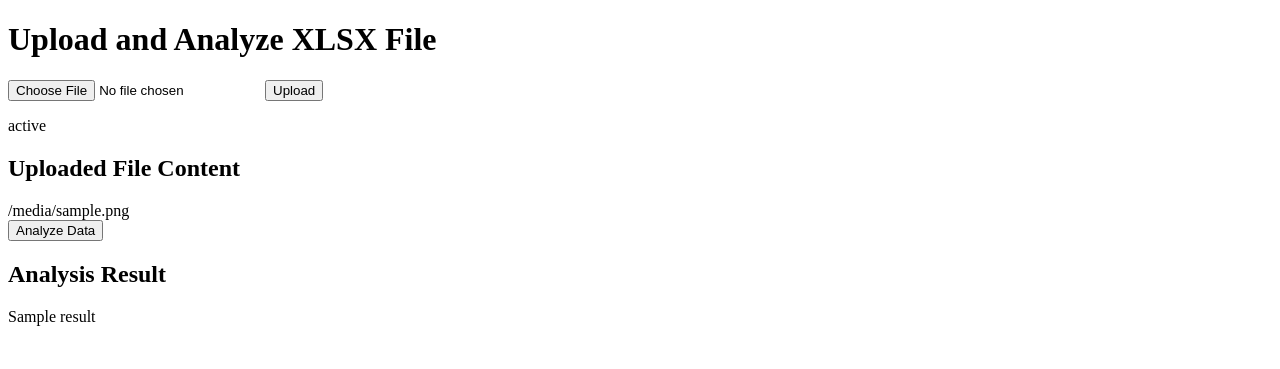
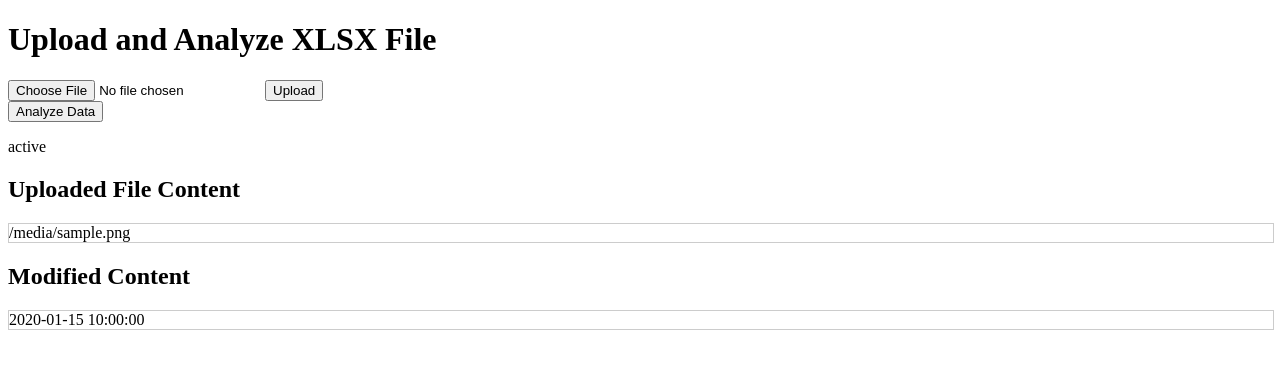
Before and after one commit to YVGunko/stplSales, a Flask app: template templates/index.html in a window 1280 px wide. Shown: the top 369 px of the page. Run offline with Flask 3, Linux system fonts and the light colour scheme; the template is opened without the code that fills it: most values are stand-ins (such as "Sample title", 1, 10 or a date in 2020).

Commit message:
in progress

```diff
--- a/app.py
+++ b/app.py
@@ -1,9 +1,6 @@
-# app.py
 from flask import Flask, request, render_template
 import pandas as pd
 import pymysql
-import os
-
 from config import MYSQL_CONFIG
 
 app = Flask(__name__)
@@ -11,29 +8,18 @@ app = Flask(__name__)
 # Global variable to store DataFrame
 uploaded_df = None
 
-# Check MySQL connection
 def check_db_connection():
     try:
         conn = pymysql.connect(**MYSQL_CONFIG)
         conn.close()
         return True
-    except Exception as e:
-        print(f"Database connection error: {e}")
+    except pymysql.MySQLError:
         return False
 
 def read_excel(file):
     # Read the Excel file into a DataFrame
     df = pd.read_excel(file)
     return df
-
-def analyze_excel(df):
-    results = []
-    # Example: Analyze first column 'Column1'
-    for index, row in df.iterrows():
-        content = row['Column1']
-        if 'specific_condition' in content:
-            results.append(content)
-    return results
 
 def query_database(data):
     results = []
@@ -55,48 +41,36 @@ def query_database(data):
 
 @app.route('/', methods=['GET', 'POST'])
 def index():
+    global uploaded_df
     message = ""
-    df = None
     if request.method == 'POST':
         file = request.files['file']
 
         if not check_db_connection():
             message = 'Database connection failed.'
-            return render_template('index.html', message=message)
+            return render_template('index.html', status=message)
 
-        # Read and display Excel content
-        df = read_excel(file)
-        results = analyze_excel(df)
-        query_results = query_database(results)
+        # Read Excel content
+        uploaded_df = read_excel(file)
 
-        return render_template('results.html', df=df.to_html(classes='data', header="true", index=False), query_results=query_results)
+        # Call analyze_excel with the uploaded DataFrame and the starting row
+        modified_content = analyze_excel(uploaded_df)  # Replace 5 with your desired start row
 
-    return render_template('index.html', message=message)
+        # Convert modified_content to DataFrame for rendering
+        modified_df = pd.DataFrame(modified_content, columns=['Product', 'Total'])
 
+        return render_template('index.html',
+                               status='File uploaded successfully!',
+                               uploaded_file=uploaded_df.to_html(classes='data', header="true", index=False),
+                               modified_content=modified_df.to_html(classes='data', header="true", index=False))  # Pass modified content as HTML
 
-@app.route('/upload', methods=['POST'])
-def upload_file():
-    if 'file' not in request.files:
-        return "No file part"
-    file = request.files['file']
-    if file.filename == '':
-        return "No selected file"
-
-    if file and file.filename.endswith('.xlsx'):
-        file_path = os.path.join('uploads', file.filename)
-        file.save(file_path)
-        return render_template('index.html', status="File uploaded successfully.", uploaded_file=file.filename, result=None)
-    return "Invalid file type"
+    return render_template('index.html', status=message)
 
 @app.route('/analyze', methods=['POST'])
 def analyze_data():
-    # Load the uploaded file
-    file_path = 'uploads/your_file.xlsx'  # Change this based on how you handle uploads
-    df = pd.read_excel(file_path)
-
     # Analyze specific column
     # For example, analyze the 'column_name' column
-    results = df['column_name'].apply(lambda x: your_analysis_function(x))
+    results = uploaded_df['column_name'].apply(lambda x: analyze_excel(x))
 
     # Connect to the MySQL database
     conn = pymysql.connect(**MYSQL_CONFIG)
@@ -116,11 +90,62 @@ def analyze_data():
 
     return render_template('index.html', status="Analysis complete.", result=display_result)
 
-def your_analysis_function(value):
-    # Define your analysis logic here
-    return value  # Modify this based on your conditions
+import numpy as np
+import pandas as pd  # Ensure pandas is imported for DataFrame operations
+
+def analyze_excel(df):
+    results = []
+    start_row = 1
+    stop_row = len(df) - 4  # Set stop_row to four less than the total number of rows
+    count = 0
+
+    for index in range(start_row, stop_row + 1):  # Include the last row
+        if index < count:
+            continue
+        # Access the second and fourth columns
+        second_column_content = df.iloc[index, 1]  # Second column
+        fourth_column_content = df.iloc[index, 3]  # Fourth column
+
+        # Check if the fourth column is NaN
+        if pd.isna(fourth_column_content) or pd.isna(second_column_content):
+            continue  # Skip this row if the any of columns is NaN
+
+        # Check if fourth_column_content is not numeric
+        if not isinstance(fourth_column_content, (int, float)) and not pd.to_numeric(fourth_column_content, errors='coerce'):
+            continue  # Skip this row if fourth column is not numeric
+
+        # Modify the second column content if necessary
+        if isinstance(second_column_content, str):
+            if '(' in second_column_content:
+                second_column_content = second_column_content.replace('(', ' (')  # Add space before
+
+            # Extract the substring from the second column content up to the first space
+            first_space_index = second_column_content.find(' ')
+            substring = second_column_content[:first_space_index] if first_space_index != -1 else second_column_content
+
+            # Initialize the total sum with the current row's fourth column value
+            total_sum = fourth_column_content
+
+            # Loop through following rows to sum up the fourth column values
+            for following_index in range(index + 1, stop_row + 1):
+                following_content = df.iloc[following_index, 1]  # Get the second column of the following row
+
+                # Check if the following content starts with the stored substring
+                if isinstance(following_content, str) and following_content.startswith(substring):
+                    following_fourth_column = df.iloc[following_index, 3]
+
+                    # Only add to the total if the fourth column is valid (not NaN or 0)
+                    if pd.notna(following_fourth_column) and following_fourth_column != 0:
+                        total_sum += following_fourth_column  # Sum up the fourth column value
+                else:
+                    count = following_index
+                    break  # Stop if a mismatch is found
+
+            # Append the substring and total sum to results
+            results.append((substring, total_sum))
+
+    return results
+
 
 if __name__ == '__main__':
-    if not os.path.exists('uploads'):
-        os.makedirs('uploads')
     app.run(debug=True)
--- a/requirements.txt
+++ b/requirements.txt
@@ -2,3 +2,5 @@ Flask
 openpyxl
 pymysql
 pandas
+matplotlib
+xlrd>=2.0.1
--- a/templates/index.html
+++ b/templates/index.html
@@ -14,6 +14,13 @@
                 padding: 8px;
                 text-align: left;
             }
+            .table-container {
+                width: 100%;
+                max-height: 360px; /* Set desired height */
+                overflow-y: auto;   /* Enable vertical scrolling */
+                border: 1px solid #ccc; /* Optional border for the container */
+                margin-top: 10px; /* Optional spacing */
+            }
         </style>
     </head>
 <body>
@@ -22,21 +29,23 @@
         <input type="file" name="file" accept=".xlsx" required>
         <button type="submit">Upload</button>
     </form>
-
+    <form action="/analyze" method="post">
+        <button type="submit">Analyze Data</button>
+    </form>
     <p id="status">{{ status }}</p>
 
     {% if uploaded_file %}
         <h2>Uploaded File Content</h2>
+        <div class="table-container">
             <div>{{ uploaded_file|safe }}</div>
+        </div>
     {% endif %}
 
-    <form action="/analyze" method="post">
-        <button type="submit">Analyze Data</button>
-    </form>
-
-    {% if result %}
-        <h2>Analysis Result</h2>
-        <p>{{ result }}</p>
+    {% if modified_content %}
+        <h2>Modified Content</h2>
+        <div class="table-container">
+            <div>{{ modified_content|safe }}</div>
+        </div>
     {% endif %}
 </body>
 </html>
```
Lines whose indentation alone changed are shown as unchanged.
